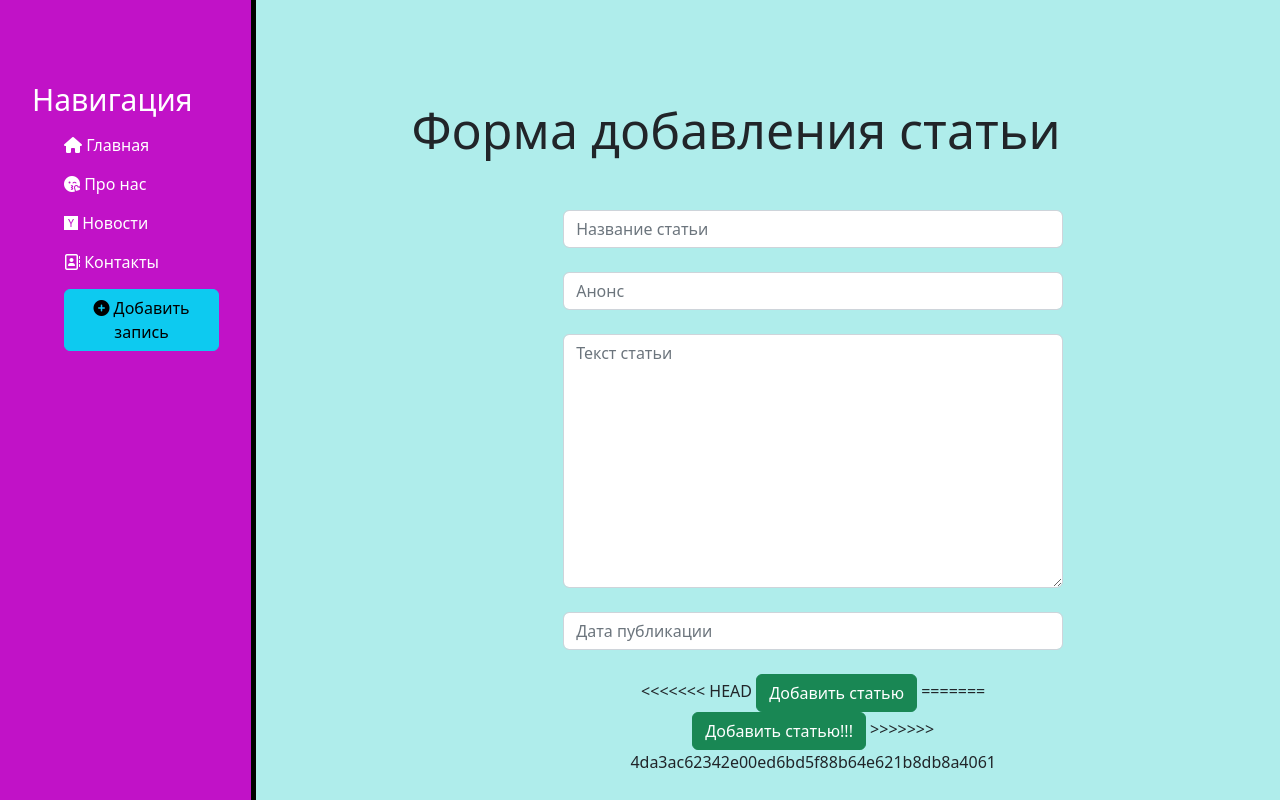
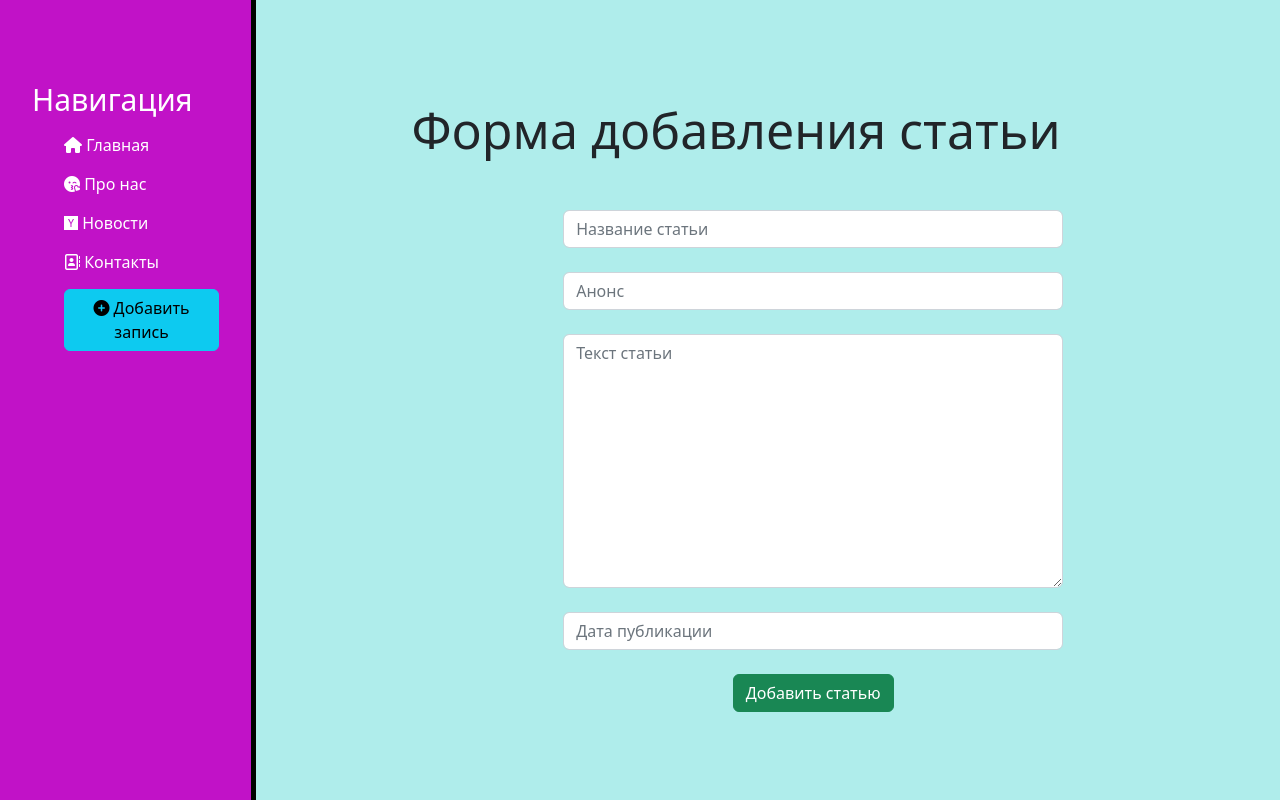
Before and after one commit to Maxim-Balashov/NewProject, a Django app: page /news/create in a window 1280 px wide. Run offline with Django 4.2, Linux system fonts and the light colour scheme.

Commit message:
change again

```diff
--- a/news/templates/news/create.html
+++ b/news/templates/news/create.html
@@ -12,11 +12,7 @@
         {{ form.full_text }}<br>
         {{ form.date }}<br>
         <span>{{ error }}</span>
-<<<<<<< HEAD
         <button class="btn btn-success" type="submit">Добавить статью</button>
-=======
-        <button class="btn btn-success" type="submit">Добавить статью!!!</button>
->>>>>>> 4da3ac62342e00ed6bd5f88b64e621b8db8a4061
     </form>
 </div>
 {% endblock %}
```
